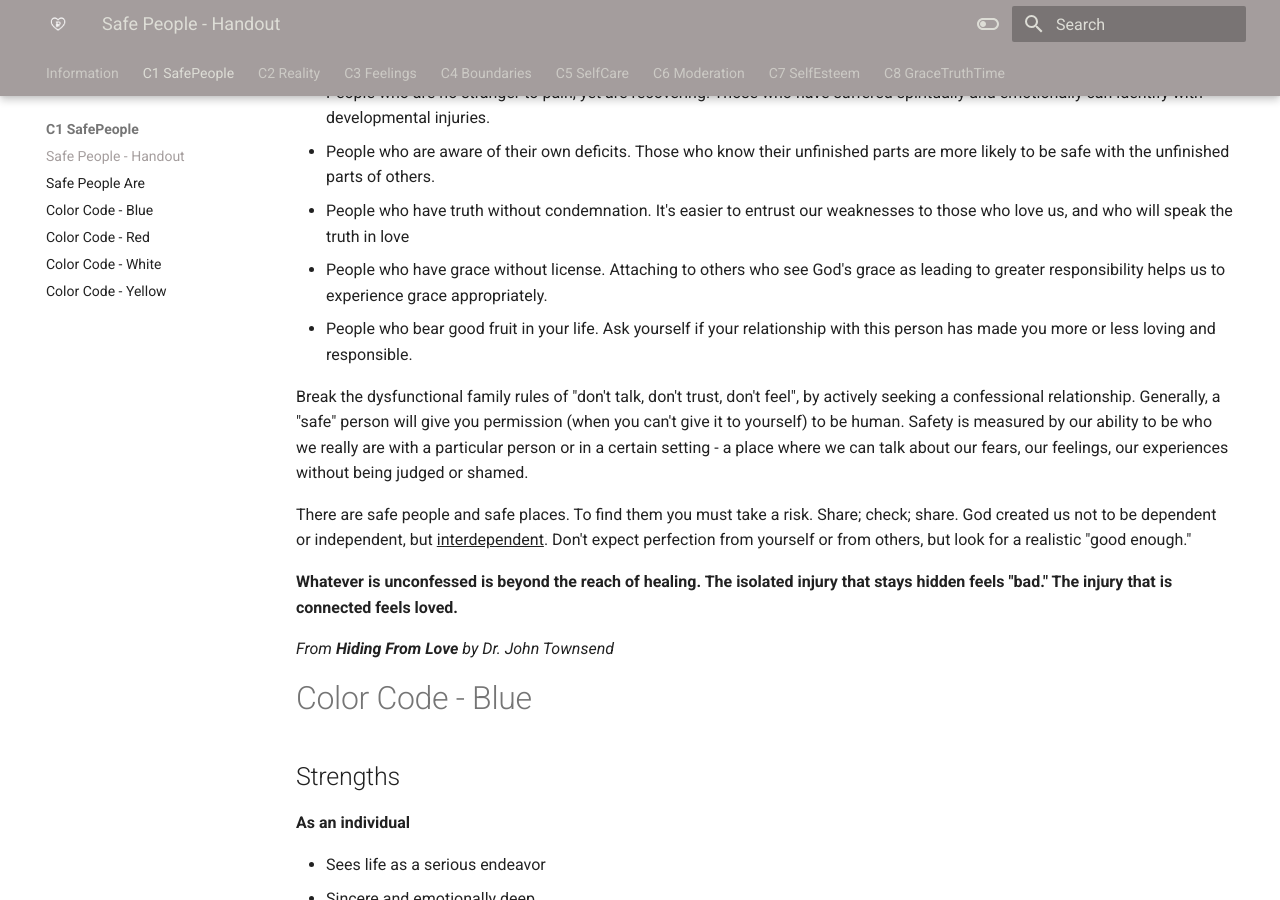
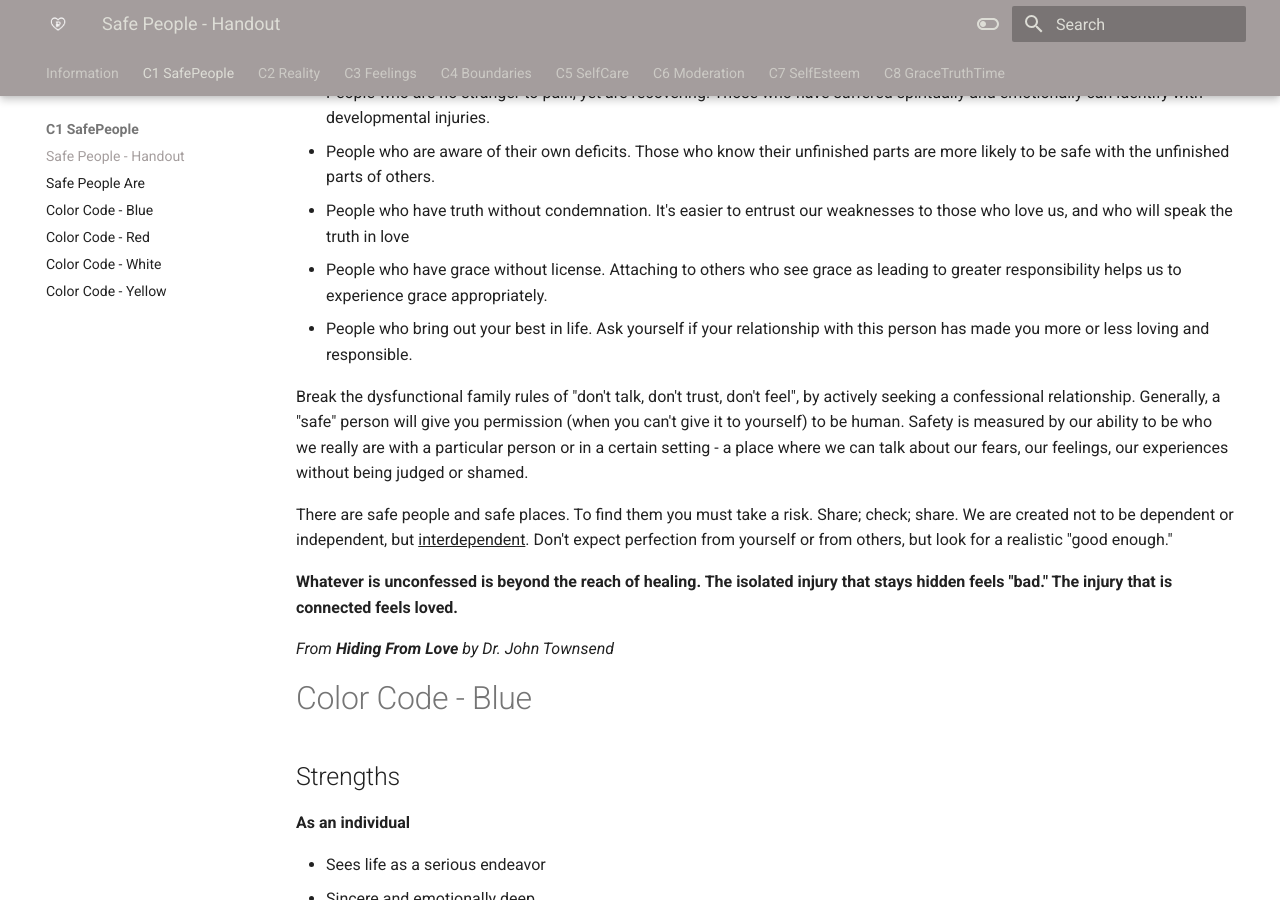
Before and after one commit to dgrothman/theinnerjourney, an MkDocs documentation site: the page built from docs/C1-SafePeople/Handout.md, in a window 1280 px wide and 900 px high, scrolled down 308 px. Built offline with MkDocs 1.6.1 and Material for MkDocs 9.7.7, drawn with Linux system fonts in a browser that asks for light colours.

Commit message:
Class 1 updates

```diff
--- a/docs/C1-SafePeople/Handout.md
+++ b/docs/C1-SafePeople/Handout.md
@@ -10,12 +10,12 @@ title: Safe People - Handout
 * People who are no stranger to pain, yet are recovering. Those who have suffered spiritually and emotionally can identify with developmental injuries.
 * People who are aware of their own deficits. Those who know their unfinished parts are more likely to be safe with the unfinished parts of others.
 * People who have truth without condemnation. It's easier to entrust our weaknesses to those who love us, and who will speak the truth in love
-* People who have grace without license. Attaching to others who see God's grace as leading to greater responsibility helps us to experience grace appropriately.
-* People who bear good fruit in your life. Ask yourself if your relationship with this person has made you more or less loving and responsible.
+* People who have grace without license. Attaching to others who see grace as leading to greater responsibility helps us to experience grace appropriately.
+* People who bring out your best in life. Ask yourself if your relationship with this person has made you more or less loving and responsible.
 
 Break the dysfunctional family rules of "don't talk, don't trust, don't feel", by actively seeking a confessional relationship. Generally, a "safe" person will give you permission (when you can't give it to yourself) to be human. Safety is measured by our ability to be who we really are with a particular person or in a certain setting - a place where we can talk about our fears, our feelings, our experiences without being judged or shamed.
 
-There are safe people and safe places. To find them you must take a risk. Share; check; share. God created us not to be dependent or independent, but <u>interdependent</u>. Don't expect perfection from yourself or from others, but look for a realistic "good enough."
+There are safe people and safe places. To find them you must take a risk. Share; check; share. We are created not to be dependent or independent, but <u>interdependent</u>. Don't expect perfection from yourself or from others, but look for a realistic "good enough."
 
 **Whatever is unconfessed is beyond the reach of healing. The isolated injury that stays hidden feels "bad." The injury that is connected feels loved.**
 
```
Also changed, not shown: docs/C1-SafePeople/SafePeople.md (+2 -2 lines), 1 other file.
